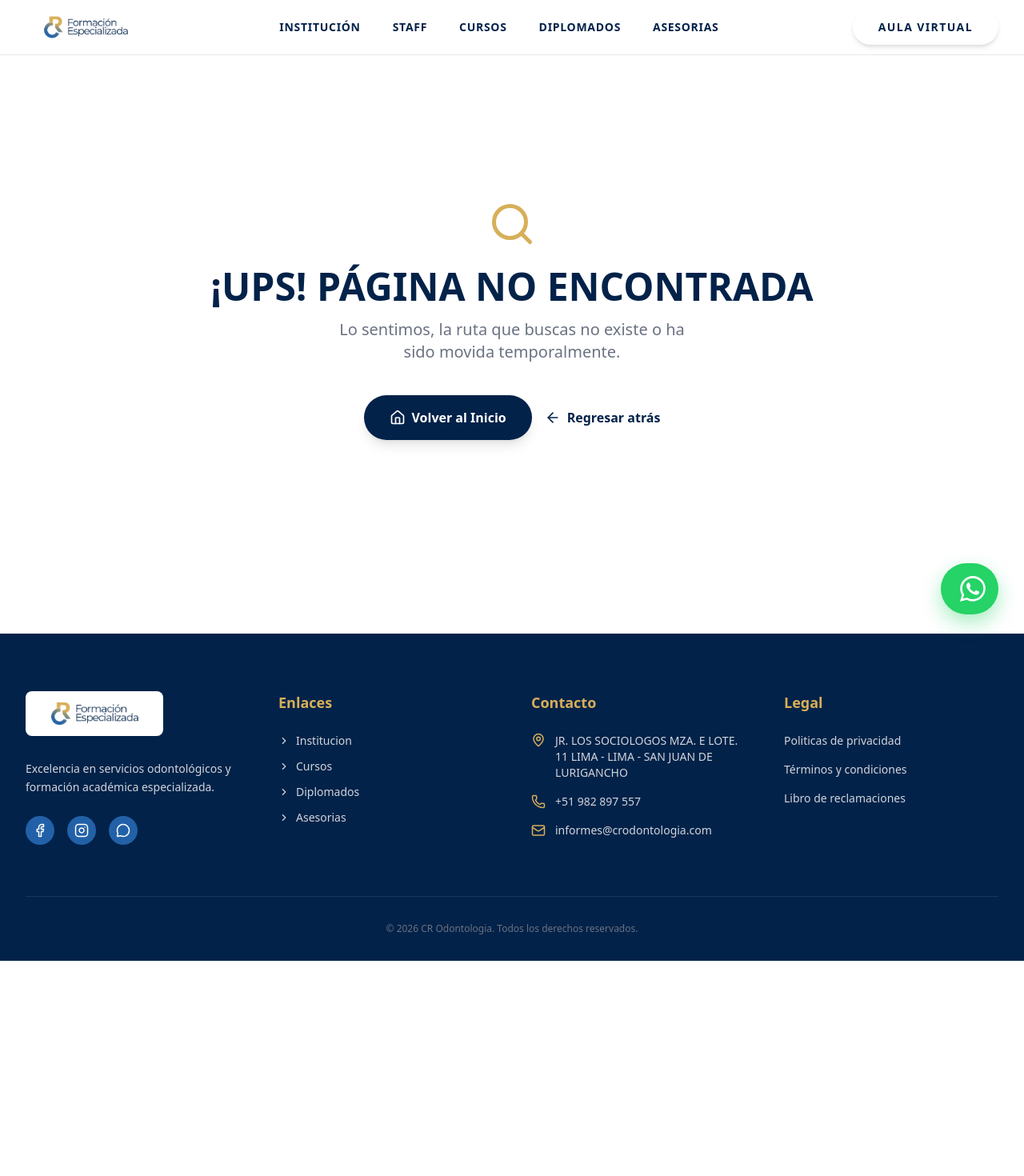
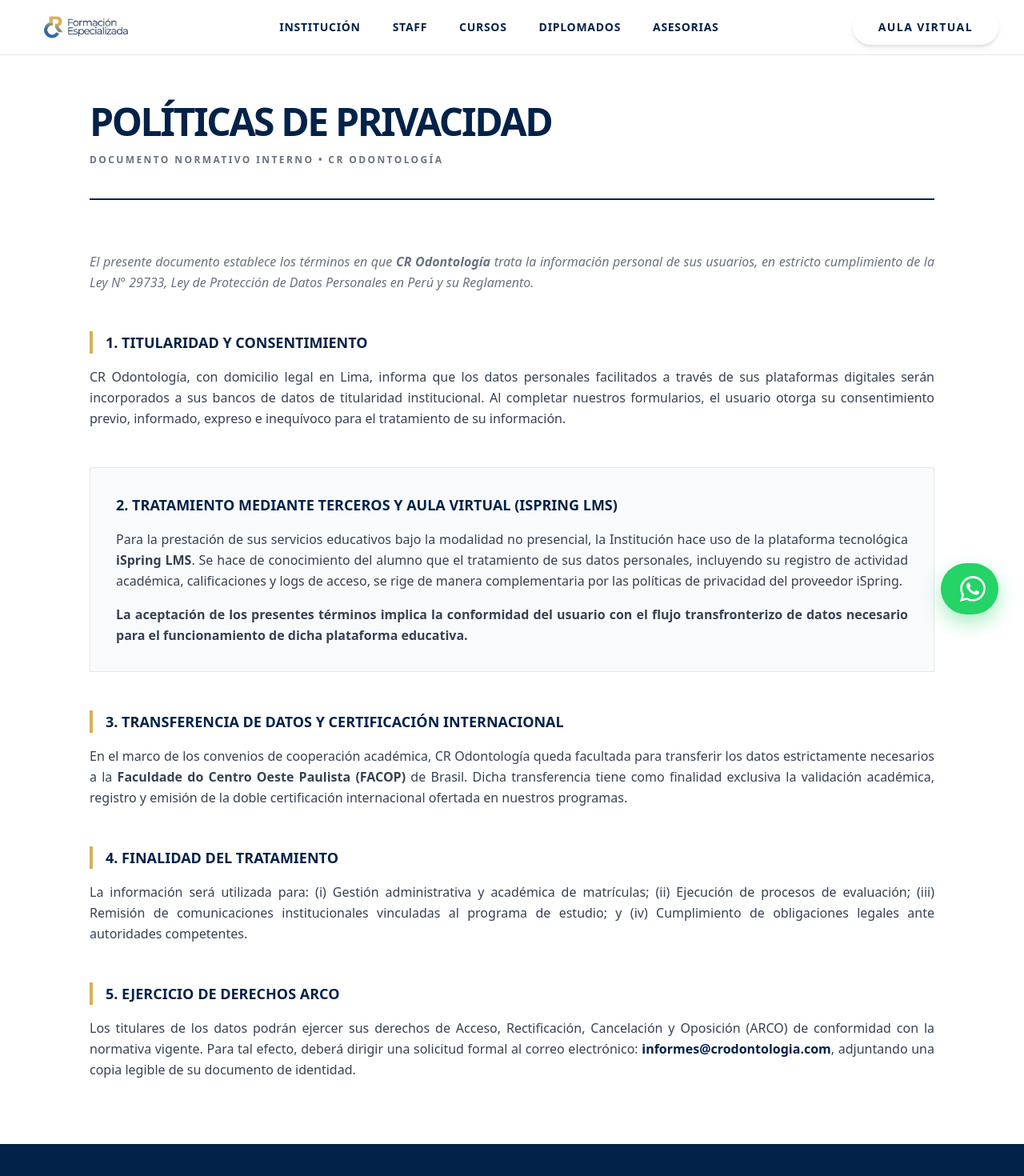
Before and after one commit to CR-Odontologia/Landing-Page, a Next.js app: page /politicas-de-privacidad in a window 1280 px wide. Before the commit this address had no page. Shown: the top 1470 px of the page at 80% size. Before the commit the page ends 1201 px from the top, so only its background shows below. Built offline with nearby package versions, Linux system fonts and the light colour scheme.

Commit message:
feat: add privacy policies page

```diff
--- /dev/null
+++ b/src/app/politicas-de-privacidad/page.tsx
@@ -0,0 +1,85 @@
+"use client";
+
+import React from "react";
+import Link from "next/link";
+
+const PoliticasPrivacidad = () => {
+    return (
+        <main className="pt-32 pb-20 bg-white min-h-screen">
+            <div className="max-w-6xl mx-auto px-6 md:px-12">
+
+                {/* ENCABEZADO INSTITUCIONAL */}
+                <header className="mb-16 border-b-2 border-[#022249] pb-10">
+                    <h1 className="text-3xl md:text-5xl font-black text-[#022249] uppercase tracking-tighter mb-4">
+                        Políticas de Privacidad
+                    </h1>
+                    <p className="text-gray-500 font-bold text-xs uppercase tracking-[0.2em]">
+                        Documento Normativo Interno • CR Odontología
+                    </p>
+                </header>
+
+                <div className="space-y-12 text-justify text-gray-700 leading-relaxed text-sm md:text-base">
+
+                    <p className="italic text-gray-500">
+                        El presente documento establece los términos en que <strong> CR Odontología </strong> trata la información personal de sus usuarios, en estricto cumplimiento de la Ley N° 29733, Ley de Protección de Datos Personales en Perú y su Reglamento.
+                    </p>
+
+                    {/* SECCIÓN 1 */}
+                    <section className="space-y-4">
+                        <h2 className="text-lg font-black text-[#022249] uppercase border-l-4 border-[#d7af58] pl-4">
+                            1. Titularidad y Consentimiento
+                        </h2>
+                        <p>
+                            CR Odontología, con domicilio legal en Lima, informa que los datos personales facilitados a través de sus plataformas digitales serán incorporados a sus bancos de datos de titularidad institucional. Al completar nuestros formularios, el usuario otorga su consentimiento previo, informado, expreso e inequívoco para el tratamiento de su información.
+                        </p>
+                    </section>
+
+                    {/* SECCIÓN 2: ISPRING LMS - ÉNFASIS FORMAL */}
+                    <section className="space-y-4 bg-gray-50 p-8 border border-gray-200">
+                        <h2 className="text-lg font-black text-[#022249] uppercase">
+                            2. Tratamiento mediante Terceros y Aula Virtual (iSpring LMS)
+                        </h2>
+                        <p>
+                            Para la prestación de sus servicios educativos bajo la modalidad no presencial, la Institución hace uso de la plataforma tecnológica <strong> iSpring LMS</strong>. Se hace de conocimiento del alumno que el tratamiento de sus datos personales, incluyendo su registro de actividad académica, calificaciones y logs de acceso, se rige de manera complementaria por las políticas de privacidad del proveedor iSpring.
+                        </p>
+                        <p className="font-bold">
+                            La aceptación de los presentes términos implica la conformidad del usuario con el flujo transfronterizo de datos necesario para el funcionamiento de dicha plataforma educativa.
+                        </p>
+                    </section>
+
+                    {/* SECCIÓN 3 */}
+                    <section className="space-y-4">
+                        <h2 className="text-lg font-black text-[#022249] uppercase border-l-4 border-[#d7af58] pl-4">
+                            3. Transferencia de Datos y Certificación Internacional
+                        </h2>
+                        <p>
+                            En el marco de los convenios de cooperación académica, CR Odontología queda facultada para transferir los datos estrictamente necesarios a la <strong>Faculdade do Centro Oeste Paulista (FACOP)</strong> de Brasil. Dicha transferencia tiene como finalidad exclusiva la validación académica, registro y emisión de la doble certificación internacional ofertada en nuestros programas.
+                        </p>
+                    </section>
+
+                    {/* SECCIÓN 4 */}
+                    <section className="space-y-4">
+                        <h2 className="text-lg font-black text-[#022249] uppercase border-l-4 border-[#d7af58] pl-4">
+                            4. Finalidad del Tratamiento
+                        </h2>
+                        <p>
+                            La información será utilizada para: (i) Gestión administrativa y académica de matrículas; (ii) Ejecución de procesos de evaluación; (iii) Remisión de comunicaciones institucionales vinculadas al programa de estudio; y (iv) Cumplimiento de obligaciones legales ante autoridades competentes.
+                        </p>
+                    </section>
+
+                    {/* SECCIÓN 5 */}
+                    <section className="space-y-4">
+                        <h2 className="text-lg font-black text-[#022249] uppercase border-l-4 border-[#d7af58] pl-4">
+                            5. Ejercicio de Derechos ARCO
+                        </h2>
+                        <p>
+                            Los titulares de los datos podrán ejercer sus derechos de Acceso, Rectificación, Cancelación y Oposición (ARCO) de conformidad con la normativa vigente. Para tal efecto, deberá dirigir una solicitud formal al correo electrónico: <span className="font-black text-[#022249]">informes@crodontologia.com</span>, adjuntando una copia legible de su documento de identidad.
+                        </p>
+                    </section>
+            </div>
+        </div>
+</main>
+);
+};
+
+export default PoliticasPrivacidad;
--- a/src/components/sections/Footer.tsx
+++ b/src/components/sections/Footer.tsx
@@ -79,7 +79,7 @@ const Footer = () => {
                     <div>
                         <h4 className="text-lg font-bold mb-6 text-[#d7af58]">Legal</h4>
                         <div className="space-y-4">
-                            <Link href="/politicas" className="block text-sm text-gray-300 hover:text-white">Politicas de privacidad</Link>
+                            <Link href="/politicas-de-privacidad" className="block text-sm text-gray-300 hover:text-white">Politicas de privacidad</Link>
                             <Link href="/terminos" className="block text-sm text-gray-300 hover:text-white">Términos y condiciones</Link>
                             <Link href="/reclamaciones" className="block text-sm text-gray-300 hover:text-white">Libro de reclamaciones</Link>
 
```
